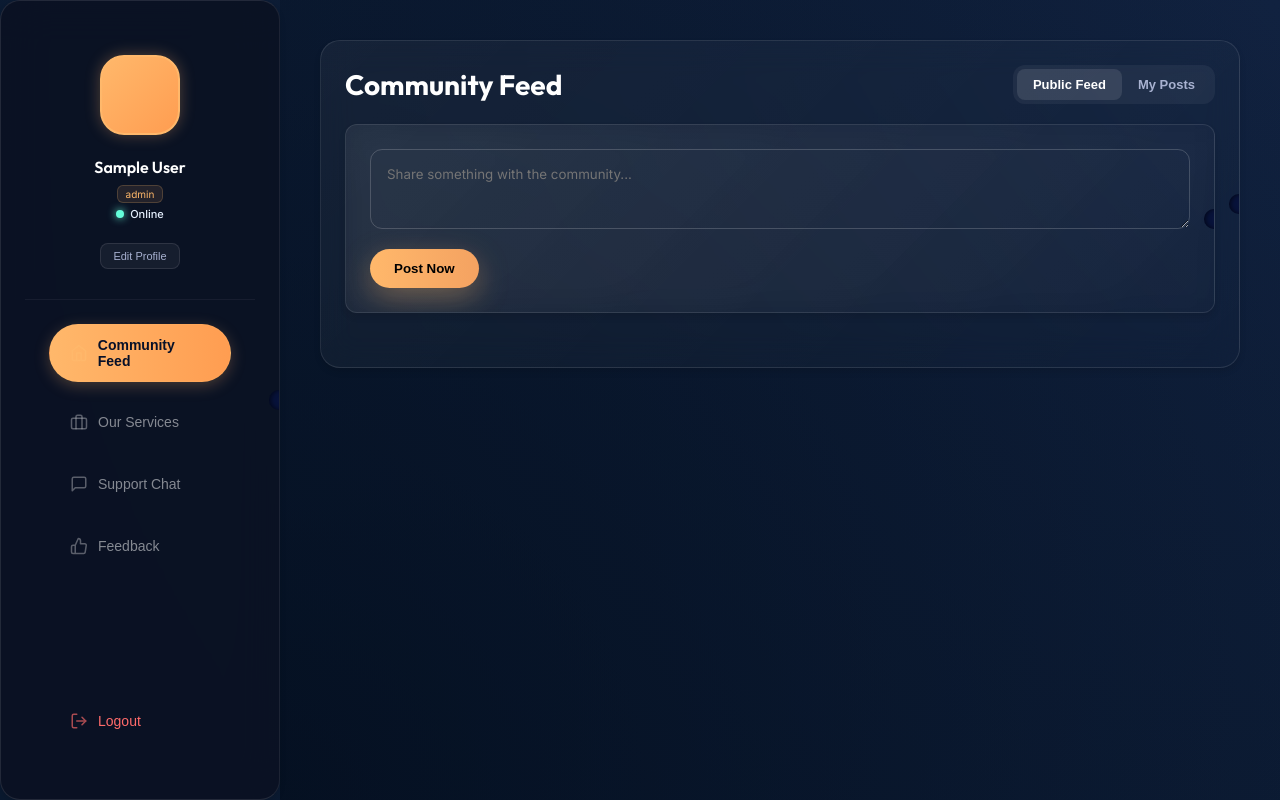
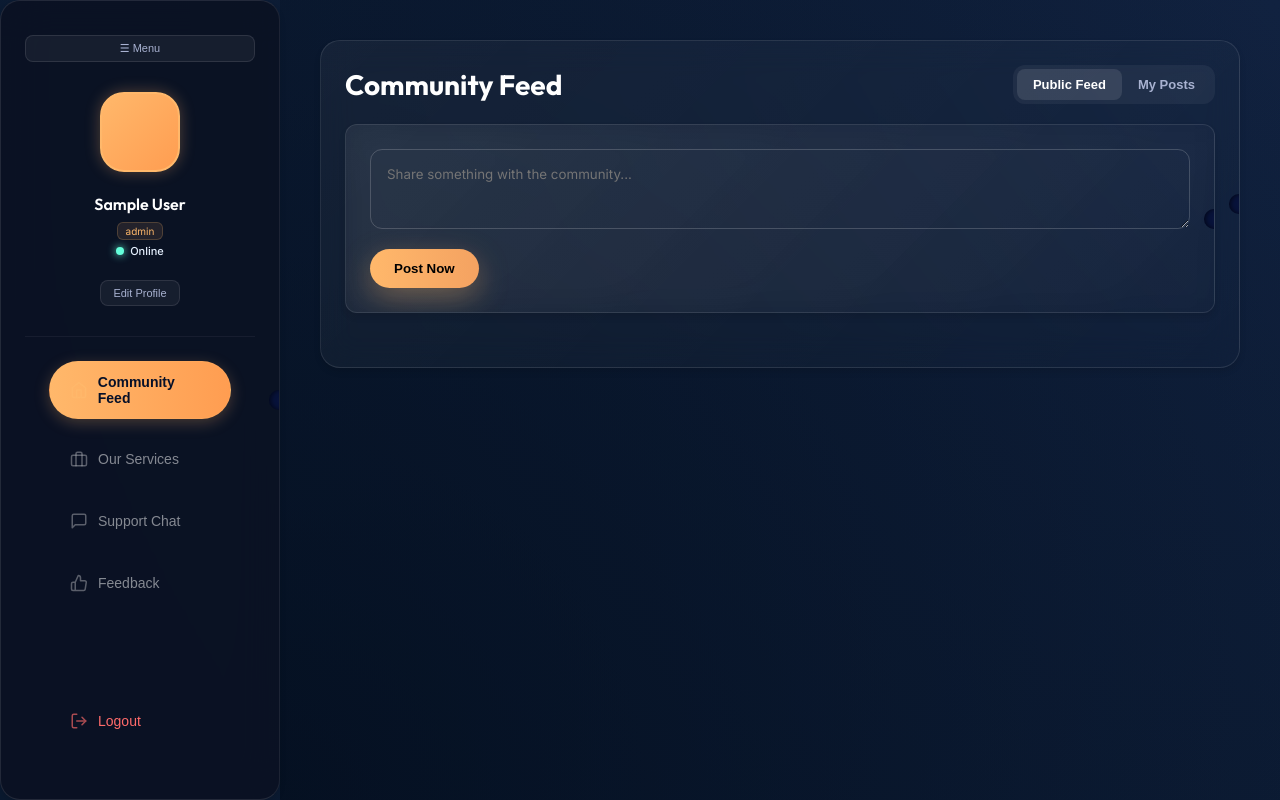
Before and after one commit to DonBabu-ux/lilbee-v2, a website with bundled scripts: page public/dashboard.html in a window 1280 px wide. Built offline with nearby package versions, Linux system fonts and the light colour scheme; no server answers; sample sign-in values are in the browser's storage.

Commit message:
Update dashboard.html

```diff
--- a/public/dashboard.html
+++ b/public/dashboard.html
@@ -13,6 +13,11 @@
 <body class="dashboard">
 
   <aside class="sidebar glass-card">
+
+    <button id="mobileMenuToggle" class="small-btn" style="margin-top:10px;">
+  ☰ Menu
+</button>
+
     <div class="profile">
       <div id="userAvatar" class="avatar"></div>
       <div class="profile-info">
```
